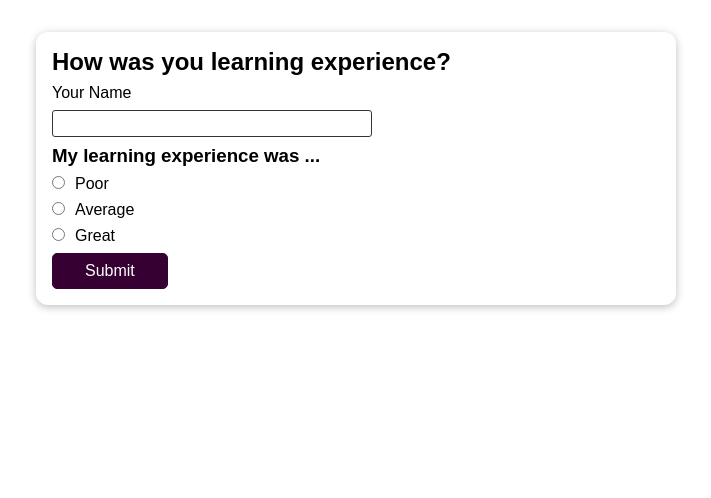
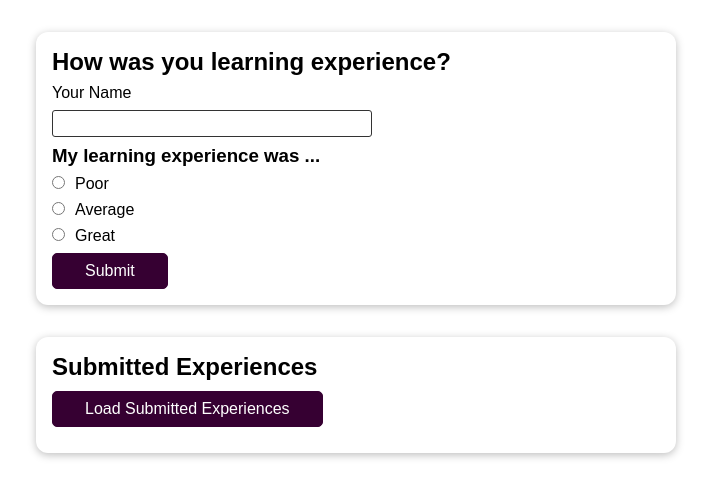
Before and after one commit to MRAlirad/Vue-Projects, a Vue app: page / in a window 1280 px wide. Shown: the top 498 px of the page, without its empty margins (284-995 px from the left). Built offline with nearby package versions, Linux system fonts and the light colour scheme.

Commit message:
survay results - user experience

```diff
--- a/src/App.vue
+++ b/src/App.vue
@@ -23,7 +23,7 @@
 			FriendsContact,
 			LearningResourcesApp,
 			Form,
-			SurvayResultsApp
+			SurvayResultsApp,
 		},
 	};
 </script>
--- a/src/projects/survay-results/Button.vue
+++ b/src/projects/survay-results/Button.vue
@@ -30,7 +30,8 @@
 		color: white;
 		padding: 0.5rem 2rem;
 		cursor: pointer;
-        border-radius: 5px;
+		border-radius: 5px;
+        width: max-content;
 	}
 
 	.btn:hover,
--- a/src/projects/survay-results/SurvayResultsApp.vue
+++ b/src/projects/survay-results/SurvayResultsApp.vue
@@ -1,15 +1,18 @@
 <template>
 	<div class="survay-app">
 		<Form @survey-submit="StoreSurvay" />
+        <UserExperiences :results="savedSurveyResults" />
 	</div>
 </template>
 
 <script>
 	import Form from './Form.vue';
+	import UserExperiences from './UserExperiences.vue';
 	export default {
 		name: 'SurvayResultsApp',
 		components: {
 			Form,
+			UserExperiences,
 		},
 		data() {
 			return {
@@ -23,7 +26,7 @@
 					name: userName,
 					rating: rating,
 				});
-                console.log(this.savedSurveyResults)
+				console.log(this.savedSurveyResults);
 			},
 		},
 	};
--- /dev/null
+++ b/src/projects/survay-results/UserExperiences.vue
@@ -0,0 +1,32 @@
+<template>
+	<section class="user-experience-section">
+		<h2>Submitted Experiences</h2>
+		<Button text="Load Submitted Experiences" />
+		<div class="survay-result-conainer"></div>
+	</section>
+</template>
+
+<script>
+	import Button from './Button.vue';
+
+	export default {
+		props: ['results'],
+		name: 'UserExperiences',
+		components: {
+			Button,
+		},
+	};
+</script>
+
+<style scoped>
+	.user-experience-section {
+		margin: 2rem auto;
+		max-width: 40rem;
+		padding: 1rem;
+		border-radius: 12px;
+		box-shadow: 0 2px 8px rgba(0, 0, 0, 0.26);
+		display: flex;
+		flex-direction: column;
+		gap: 10px;
+	}
+</style>
```
Also changed, not shown: src/projects/survay-results/Form.vue (+4 -4 lines).
